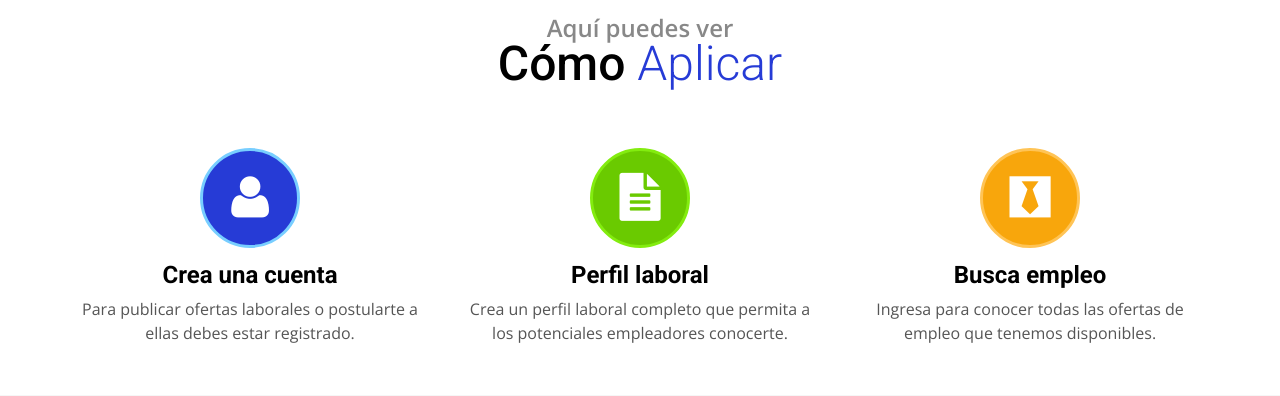
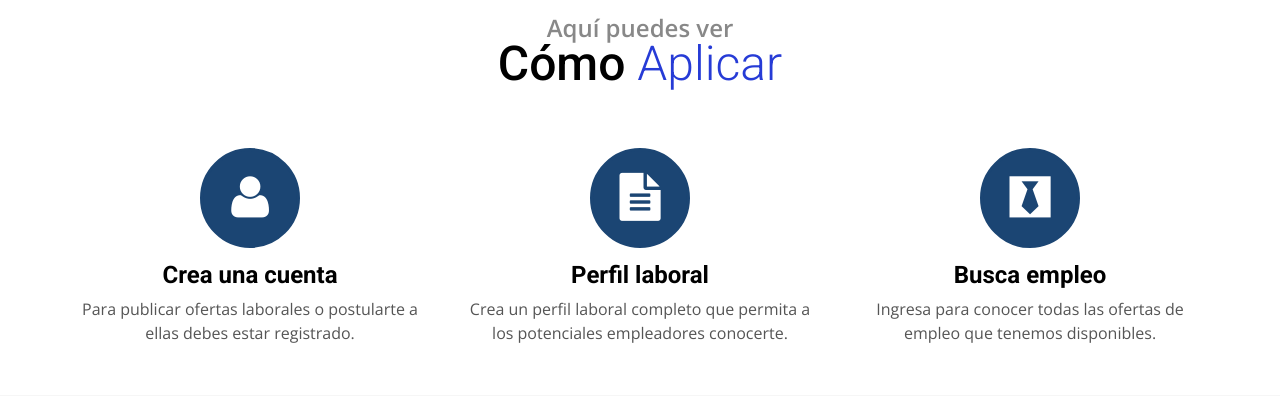
Before and after one commit to itbolivar/fenditrabajo, a PHP site: template src/view/assets/index.html in a window 1280 px wide. Shown: the part 874-1270 px from the top of the page. Run offline with PHP 8.4, Linux system fonts and the light colour scheme; the template is opened without the code that fills it, so the values that code supplies are empty.

Commit message:
cambio de color en iconos index.php

```diff
--- a/src/view/assets/css/main.css
+++ b/src/view/assets/css/main.css
@@ -1037,21 +1037,21 @@ a.wit-btn {
 .howlist li .iconcircle {
   width: 100px;
   height: 100px;
-  border: 3px solid #78ceff;
+  border: 3px solid #1b4573;
   border-radius: 50%;
   text-align: center;
   line-height: 115px;
   margin-bottom: 15px;
   display: inline-block;
-  background: #263bd6;
+  background: #1b4573;
 }
 .howlist li:nth-child(2) .iconcircle {
-  background: #6aca00;
-  border-color: #83ec0f;
+  background: #1b4573;
+  border-color: #1b4573;
 }
 .howlist li:last-child .iconcircle {
-  background: #f8a60c;
-  border-color: #ffc456;
+  background: #1b4573;
+  border-color: #1b4573;
 }
 .howlist li .iconcircle i {
   font-size: 48px;
```
